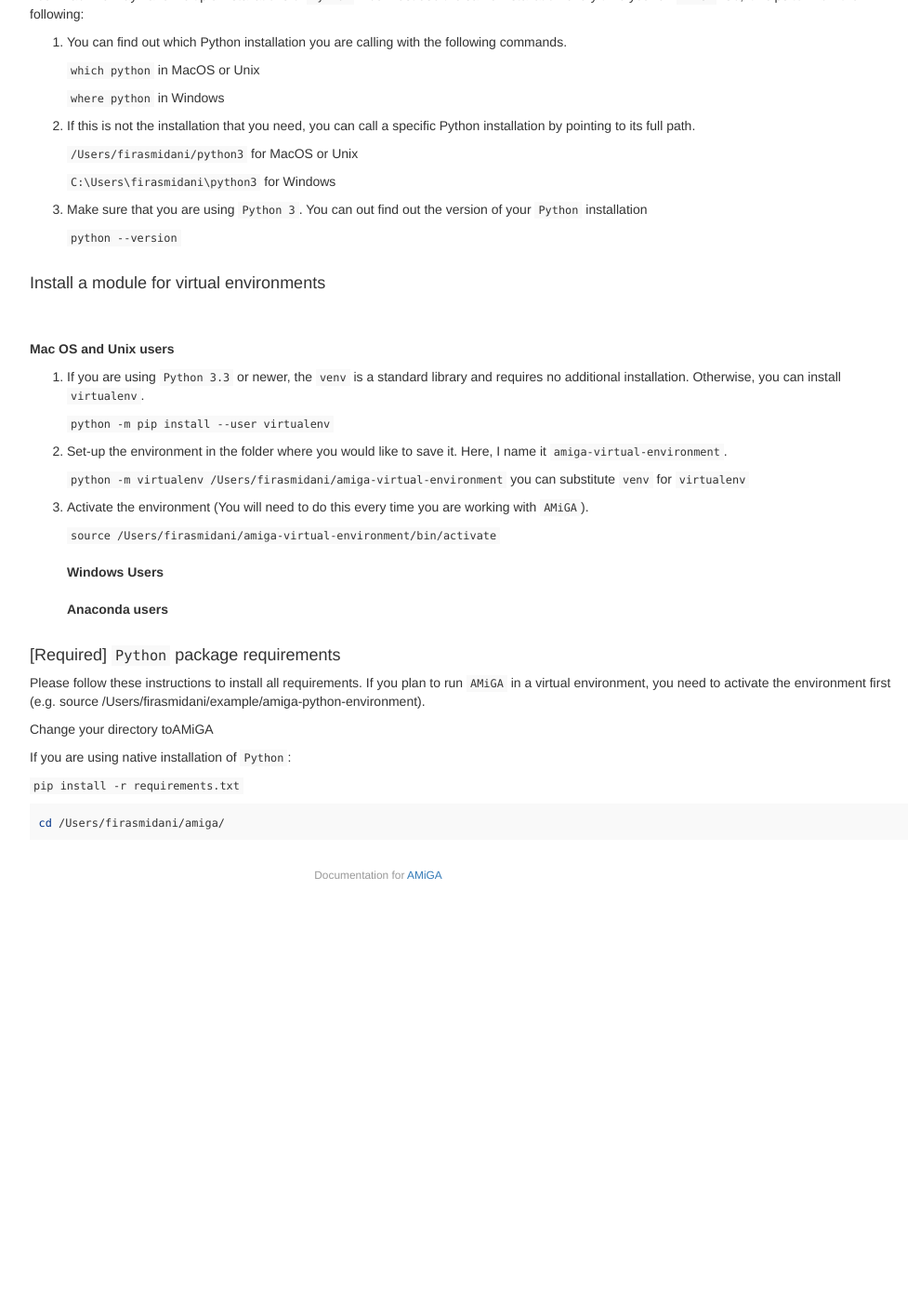
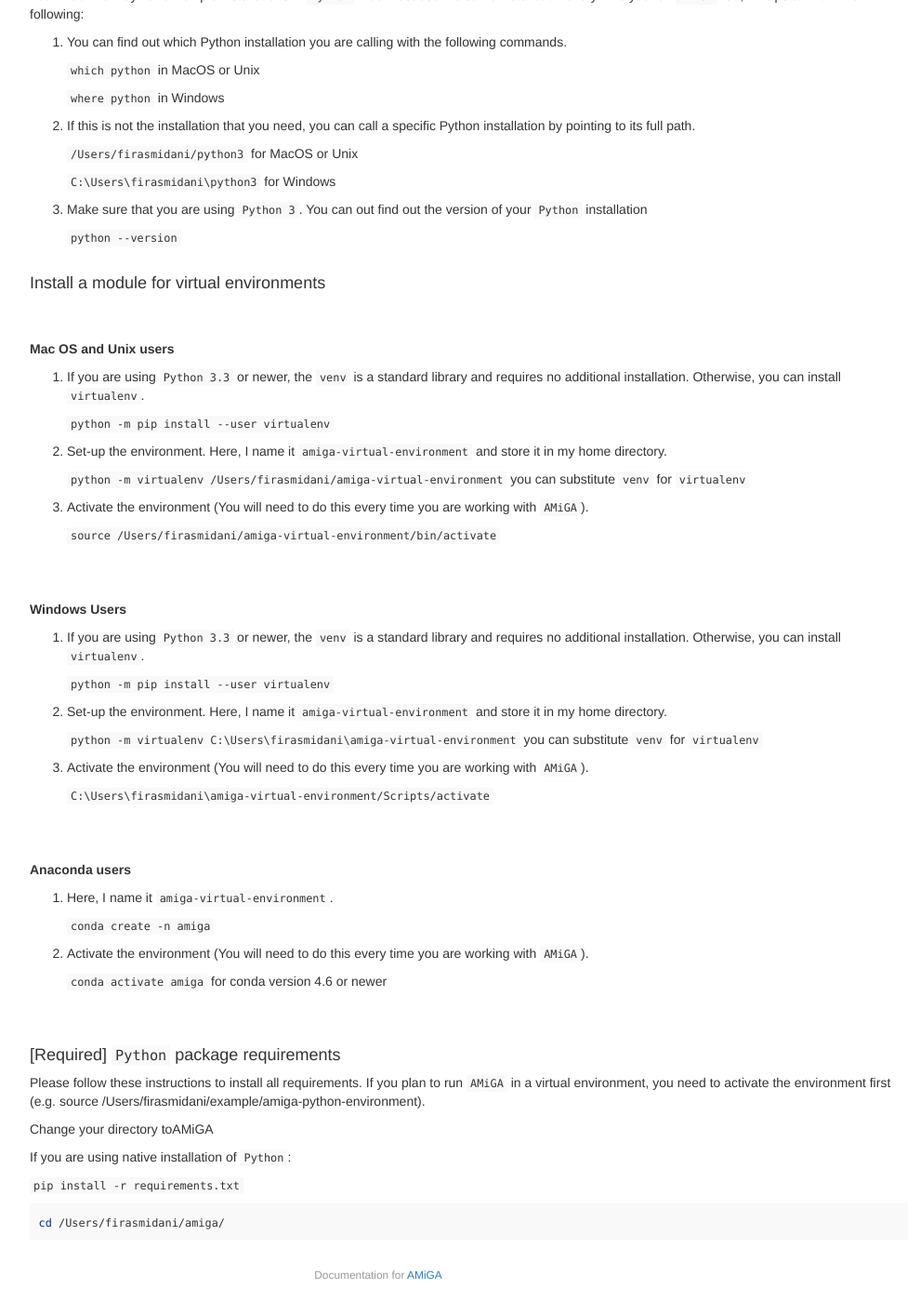
Before and after one commit to firasmidani/amiga, a Jekyll site: the page built from docs/_posts/2020-03-23-installation.md, in a window 1280 px wide and 1400 px high, scrolled down 818 px. Shown: the whole window at 93% size, without its empty margins (233-1223 px from the left). Built offline with Jekyll 4.4.1, drawn with Linux system fonts in a browser that asks for light colours; before the commit the page ends 1788 px from its top, so only the background shows below that.

Commit message:
more Python and virtual environment installation notes

```diff
--- a/docs/_posts/2020-03-23-installation.md
+++ b/docs/_posts/2020-03-23-installation.md
@@ -62,17 +62,42 @@ Your machine may have multiple installations of `Python`. You must use the same
 
     `python -m pip install --user virtualenv`
 
-2. Set-up the environment in the folder where you would like to save it. Here, I name it `amiga-virtual-environment`.
+2. Set-up the environment. Here, I name it `amiga-virtual-environment` and store it in my home directory.
 
     `python -m virtualenv /Users/firasmidani/amiga-virtual-environment`  you can substitute `venv` for `virtualenv`
 
 3. Activate the environment (You will need to do this every time you are working with `AMiGA`).
 
     `source /Users/firasmidani/amiga-virtual-environment/bin/activate`
+
 <br /><br />
+
 **Windows Users**
+
+1. If you are using `Python 3.3` or newer, the `venv` is a standard library and requires no additional installation. Otherwise, you can install `virtualenv`.
+
+    `python -m pip install --user virtualenv`
+
+2. Set-up the environment. Here, I name it `amiga-virtual-environment` and store it in my home directory.
+
+    `python -m virtualenv C:\Users\firasmidani\amiga-virtual-environment`  you can substitute `venv` for `virtualenv`
+
+3. Activate the environment (You will need to do this every time you are working with `AMiGA`).
+
+    `C:\Users\firasmidani\amiga-virtual-environment/Scripts/activate`
+
 <br /><br />
+
 **Anaconda users**
+
+1. Here, I name it `amiga-virtual-environment`.
+
+    `conda create -n amiga`
+
+2. Activate the environment (You will need to do this every time you are working with `AMiGA`).
+
+    `conda activate amiga`  for conda version 4.6 or newer
+
 <br /><br />
 
 #### [Required] `Python` package requirements
```
